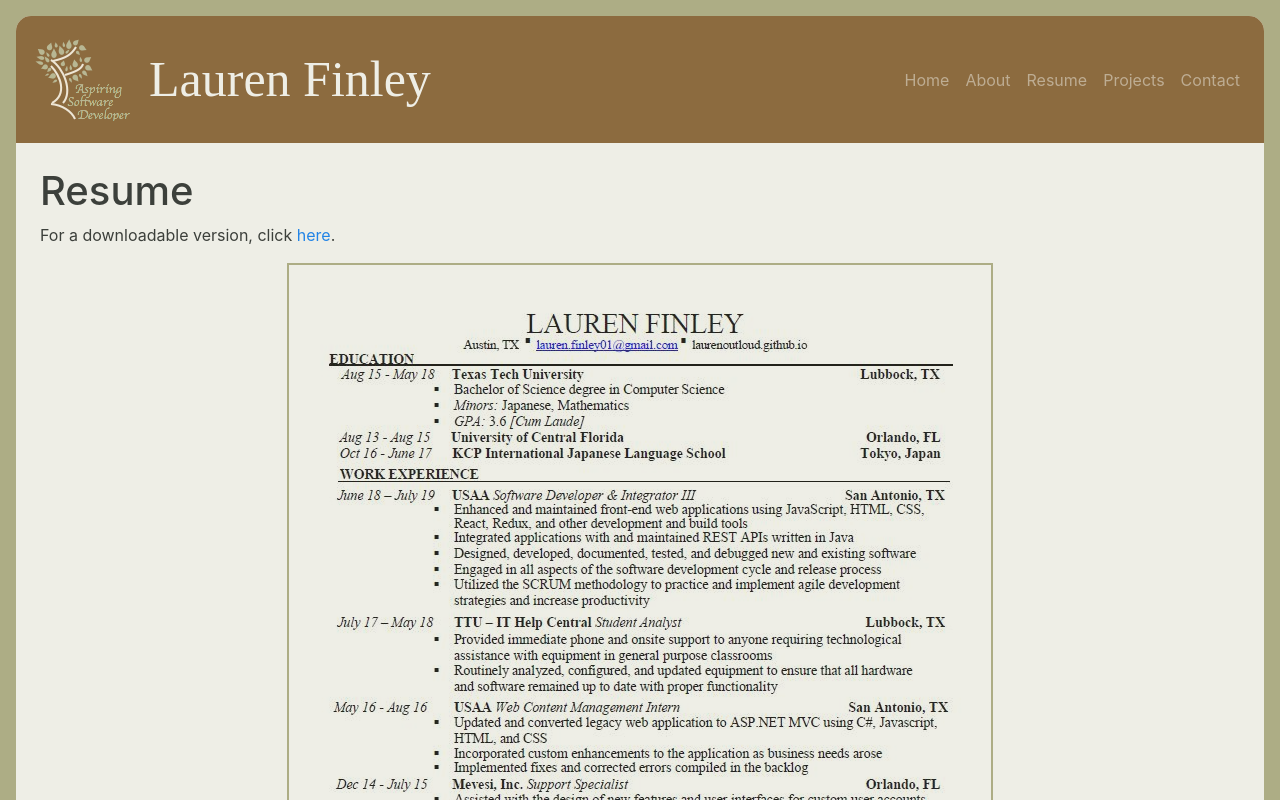
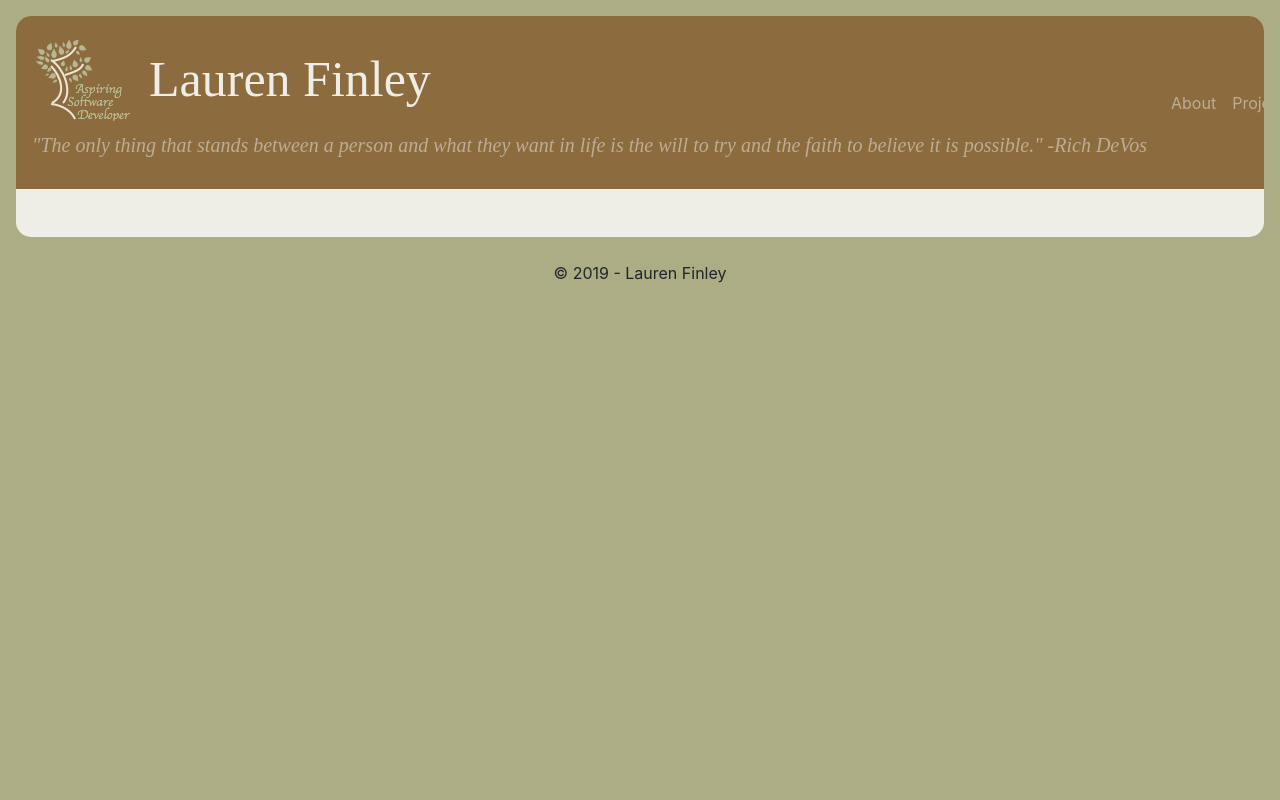
Before and after one commit to laurenoutloud/laurenoutloud.github.io, a React (Vite) app: page /resume in a window 1280 px wide. Shown: the top 800 px of the page. Built offline with nearby package versions, Linux system fonts and the light colour scheme.

Commit message:
remove resume, home, and contact routes

```diff
--- a/src/App.js
+++ b/src/App.js
@@ -1,9 +1,6 @@
 import React from "react";
 import { Switch, Route } from "react-router-dom";
 import About from "./routes/About";
-import Contact from "./routes/Contact";
-import Home from "./routes/Home";
-import Resume from "./routes/Resume";
 import Projects from "./routes/Projects";
 import NavigationBar from "./components/NavigationBar";
 import "./css/App.css";
@@ -17,10 +14,8 @@ class App extends React.Component {
         <div className="content">
           <Switch>
             <Route exact path="/about" render={() => <About />} />
-            <Route exact path="/contact" render={() => <Contact />} />
             <Route exact path="/" render={() => <Projects />} />
             <Route exact path="/projects" render={() => <Projects />} />
-            <Route exact path="/resume" render={() => <Resume />} />
           </Switch>
         </div>
       </div>
--- a/src/components/NavigationBar.js
+++ b/src/components/NavigationBar.js
@@ -26,25 +26,23 @@ class NavigationBar extends React.Component {
               <img src={logo} alt="logo" />
               Lauren Finley
             </div>
+          <p>
+            "The only thing that stands between a person and what they want in
+            life is the will to try and the faith to believe it is possible."
+            -Rich DeVos
+          </p>
           </NavbarBrand>
           <NavbarToggler onClick={this.toggle}/>
           <Collapse isOpen={this.state.isOpen} navbar>
           <Nav className="ml-auto" onClick={!this.state.isOpen ? "" : this.toggle} navbar>
             <NavItem>
-              <NavLink tag={Link} to="/">Home</NavLink>
-            </NavItem>
-            <NavItem>
               <NavLink tag={Link} to="/about">About</NavLink>
-            </NavItem>
-            <NavItem>
-              <NavLink tag={Link} to="/resume">Resume</NavLink>
             </NavItem>
             <NavItem>
               <NavLink tag={Link} to="/projects">Projects</NavLink>
             </NavItem>
-            <NavItem>
-              <NavLink tag ={Link} to="contact">Contact</NavLink>
-            </NavItem>
+
+
           </Nav>
           </Collapse>
         </Navbar>
--- a/src/css/About.css
+++ b/src/css/About.css
@@ -4,6 +4,7 @@
 }
 
 .about-image{
+    height: 15vmax;
     margin-right: 1em;
     float: left;
 }
--- a/src/css/Home.css
+++ /dev/null
@@ -1,13 +0,0 @@
-.home h2 {
-    font-family: Papyrus, Segoe Print;
-}
-
-.home p {
-    font-style: italic;
-}
-
-.homePhoto {
-    float: right;
-    height: 15vmax;
-    margin: 0 0em 1.5em 1em;
-}
--- a/src/css/NavigationBar.css
+++ b/src/css/NavigationBar.css
@@ -1,4 +1,8 @@
 /*Overwrites reactstraps css*/
+.navigationBar {
+
+}
+
 .navigationBar .navbar {
     background-color: #855b2e;
     display:flex;
@@ -14,6 +18,12 @@
     font-family: Papyrus, Segoe Print;
 }
 
+.navbar p {
+    font-style: italic;
+    color: hsla(0,0%,100%,.5);
+    font-family: Papyrus, Segoe Print;
+}
+
 .navbar a{
     color: hsla(0,0%,100%,.5);
 }
--- a/src/css/Resume.css
+++ /dev/null
@@ -1,8 +0,0 @@
-.resumePhoto {
-    border: 2px solid #adad85;
-    max-width: 100%;
-    max-height: 150vh;
-    height: auto;
-    display: block;
-    margin: auto;
-}
--- a/src/routes/Contact.js
+++ /dev/null
@@ -1,28 +0,0 @@
-import React from "react";
-import linkedInLogo from "../images/linkedinlogo.png";
-import githubLogo from "../images/githublogo.png";
-
-class Contact extends React.Component {
-  render() {
-    return (
-      <div className="contact">
-        <h1>Contact</h1>
-        <p>
-          <strong>email: </strong> lauren.finley01@gmail.com
-        </p>
-        <p>
-            <strong>LinkedIn: </strong>
-            <a href="https://www.linkedin.com/in/laurenfinley01" target="_blank"><img  src={linkedInLogo}/> </a>
-        </p>
-        <p>
-            <strong>Github:</strong>
-            <a href="https://github.com/laurenoutloud" target="_blank">
-                <img src={githubLogo}/>
-            </a>
-        </p>
-      </div>
-    );
-  }
-}
-
-export default Contact;
--- a/src/routes/Home.js
+++ /dev/null
@@ -1,22 +0,0 @@
-import React from "react";
-import "../css/Home.css";
-import selfPhoto from "../images/graduate-photo.jpg";
-
-class Home extends React.Component {
-  render() {
-    return (
-      <div className="home">
-        <img className="homePhoto" src={selfPhoto} alt="Graduation Photo" />
-          <h2>Insightful. Versatile. Ambitious.</h2>
-          <p>
-            "The only thing that stands between a person and what they want in
-            life is the will to try and the faith to believe it is possible."
-            -Rich DeVos
-          </p>
-
-      </div>
-    );
-  }
-}
-
-export default Home;
--- a/src/routes/Resume.js
+++ /dev/null
@@ -1,18 +0,0 @@
-import React from 'react';
-import resume from "../documents/resume.pdf";
-import resumePhoto from "../images/resume.jpg";
-import "../css/Resume.css"
-
-class Resume extends React.Component{
-    render(){
-        return(
-            <div>
-            <h1>Resume</h1>
-            <p>For a downloadable version, click <a href={resume} target="_blank">here</a>.</p>
-            <img className="resumePhoto" src={resumePhoto}/>
-            </div>
-        );
-    }
-}
-
-export default Resume;
--- a/src/utils/aboutUtils.js
+++ b/src/utils/aboutUtils.js
@@ -4,12 +4,13 @@ import naturePhoto from "../images/nature-photo.jpg";
 import {ABOUT_DATA} from "../data/aboutData";
 import resume from "../documents/resume.pdf";
 import "../css/About.css";
+import selfPhoto from "../images/graduate-photo.jpg";
 import linkedInLogo from "../images/linkedinlogo.png";
 import githubLogo from "../images/githublogo.png";
 
 export const introduction = () => (
   <div className="introduction">
-    <img className="about-image" src={naturePhoto} />
+    <img className="about-image" src={selfPhoto} />
     <h3>About Me</h3>
     <p>
       Hi, my name is Lauren! I am a software developer, thrill seeker, and world
```
